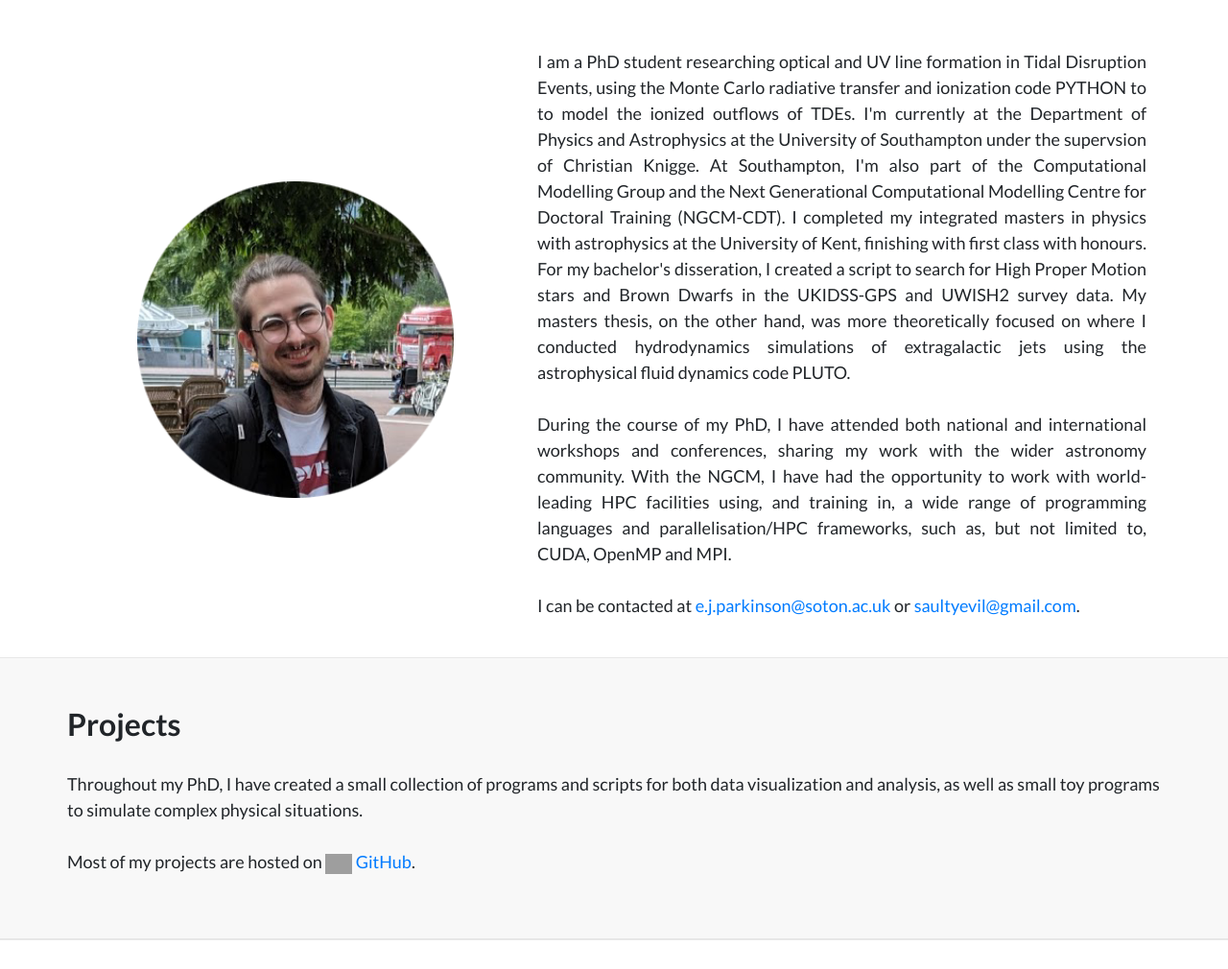
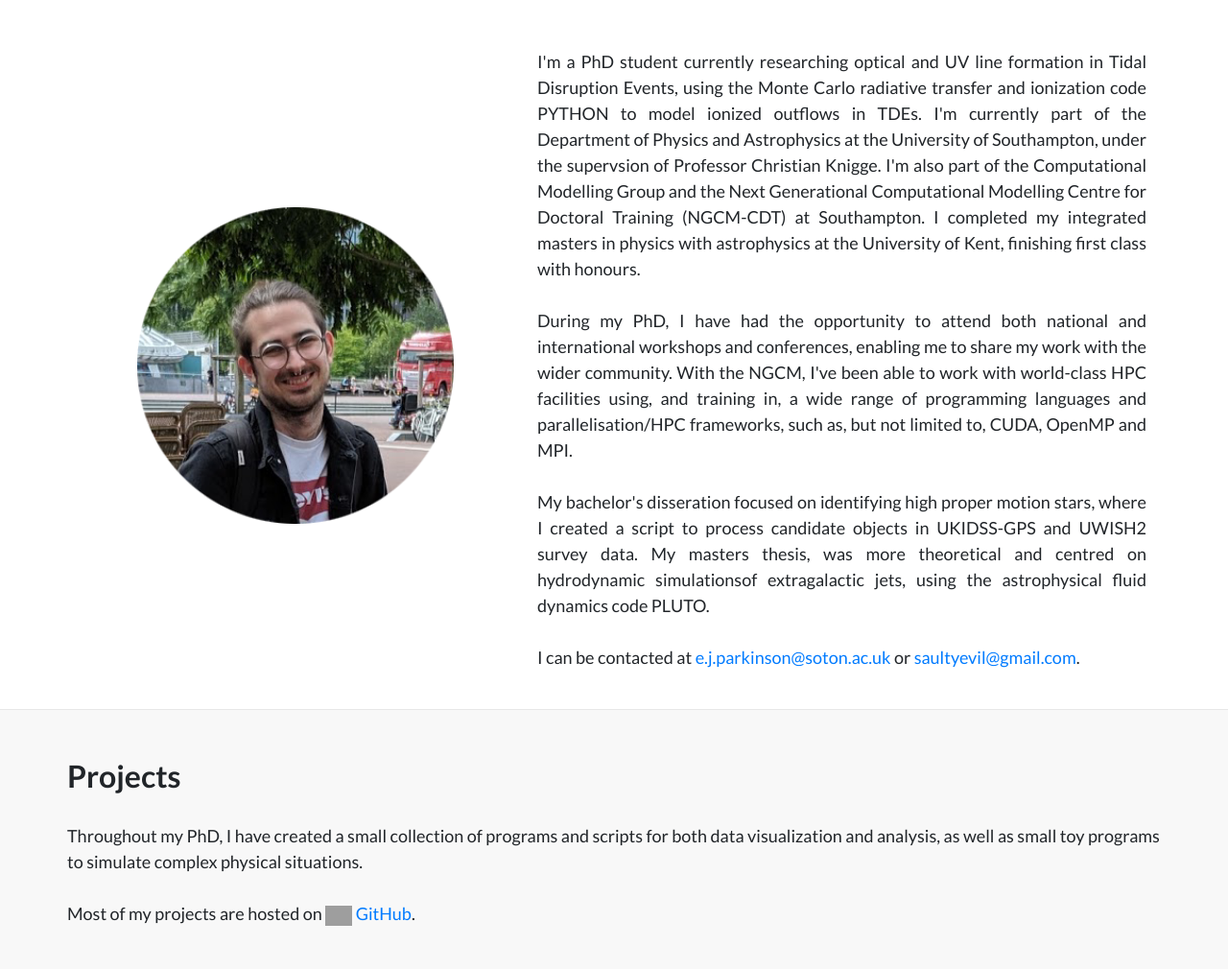
Before and after one commit to saultyevil/saultyevil.github.io, a Jekyll site: the page built from index.html, in a window 1280 px wide and 1400 px high, scrolled down 555 px. Shown: the part 207-1217 px from the top of the window at 96% size. Built offline with Jekyll 4.4.1, drawn with Linux system fonts in a browser that asks for light colours; some of the changed text lies outside the part shown; grey boxes are pictures that could not be loaded.

Commit message:
Fix links and various formatting errors. Update about description

```diff
--- a/_includes/about.html
+++ b/_includes/about.html
@@ -9,26 +9,27 @@
     </div>
     <div class="col-md-7" align="center">
       <p align="justify" style="font-size: 18px;font-weight: 400;"><br>
-        I am a PhD student researching optical and UV line formation
+        I'm a PhD student currently researching optical and UV line formation
         in Tidal Disruption Events, using the Monte Carlo radiative transfer
-        and ionization code PYTHON to to model the ionized outflows of TDEs. I'm
-        currently at the Department of Physics and Astrophysics at the University
-        of Southampton under the supervsion of Christian Knigge. At Southampton,
+        and ionization code PYTHON to model ionized outflows in TDEs. I'm
+        currently part of the Department of Physics and Astrophysics at the University
+        of Southampton, under the supervsion of Professor Christian Knigge.
         I'm also part of the Computational Modelling Group and the Next Generational
-        Computational Modelling Centre for Doctoral Training (NGCM-CDT). I completed
-        my integrated masters in physics with astrophysics at the University of
-        Kent, finishing with first class with honours. For my bachelor's disseration,
-        I created a script to search for High Proper Motion stars and Brown Dwarfs
-        in the UKIDSS-GPS and UWISH2 survey data. My masters thesis, on the other hand,
-        was more theoretically focused on where I conducted hydrodynamics simulations
-        of extragalactic jets using the astrophysical fluid dynamics code PLUTO.
+        Computational Modelling Centre for Doctoral Training (NGCM-CDT) at Southampton.
+        I completed my integrated masters in physics with astrophysics at the University of
+        Kent, finishing first class with honours.
         <br><br>
-        During the course of my PhD, I have attended both national and
-        international workshops and conferences, sharing my work with the
-        wider astronomy community. With the NGCM, I have had the opportunity
-        to work with world-leading HPC facilities using, and training in, a
-        wide range of programming languages and parallelisation/HPC frameworks,
-        such as, but not limited to, CUDA, OpenMP and MPI.
+        During my PhD, I have had the opportunity to attend both national and
+        international workshops and conferences, enabling me to share my work with
+        the wider community. With the NGCM, I've been able to work with world-class
+        HPC facilities using, and training in, a wide range of programming languages
+        and parallelisation/HPC frameworks, such as, but not limited to, CUDA, OpenMP
+        and MPI.
+        <br><br>
+        My bachelor's disseration focused on identifying high proper motion stars,
+        where I created a script to process candidate objects in UKIDSS-GPS and UWISH2
+        survey data. My masters thesis, was more theoretical and centred on hydrodynamic
+        simulationsof extragalactic jets, using the astrophysical fluid dynamics code PLUTO.
         <br><br>
         I can be contacted at <a href="mailto:e.j.parkinson@soton.ac.uk">e.j.parkinson@soton.ac.uk</a>
         or <a href="mailto:saultyevil@gmail.com">saultyevil@gmail.com</a>.
--- a/_includes/contact.html
+++ b/_includes/contact.html
@@ -3,7 +3,7 @@
 		<div class="container">
 			<div class="row vertical-align">
 				<div class="col-lg-6">
-					<h2>Find me on</h2>
+					<h2>Follow me on</h2>
 				</div>
 				<div class="col-lg-6">
 					<ul class="list-inline banner-social-buttons">
--- a/_includes/footer.html
+++ b/_includes/footer.html
@@ -5,19 +5,19 @@
             <div class="col-md-8">
                 <ul class="list-inline">
                     <li class="list-inline-item">
-                        <a href="#home">Home</a>
+                        <a href="#home" class="page-scroll">Home</a>
                     </li>
                     <li class="list-inline-item">
-                        <a href="#about">About</a>
+                        <a href="#about" class="page-scroll">About</a>
                     </li>
                     <li class="list-inline-item">
-                        <a href="#projects">Projects</a>
+                        <a href="#projects" class="page-scroll">Projects</a>
                     </li>
                     <li class="list-inline-item">
-                        <a href="#publications">Publications</a>
+                        <a href="#publications" class="page-scroll">Publications</a>
                     </li>
                     <li class="list-inline-item">
-                        <a href="#contact">Contact</a>
+                        <a href="#contact" class="page-scroll">Contact</a>
                     </li>
                 </ul>
                 <p class="copyright text-muted small">{{ site.copyright }}</p>
```
Also changed, not shown: css/landing-page.css (+32 -0 lines).
